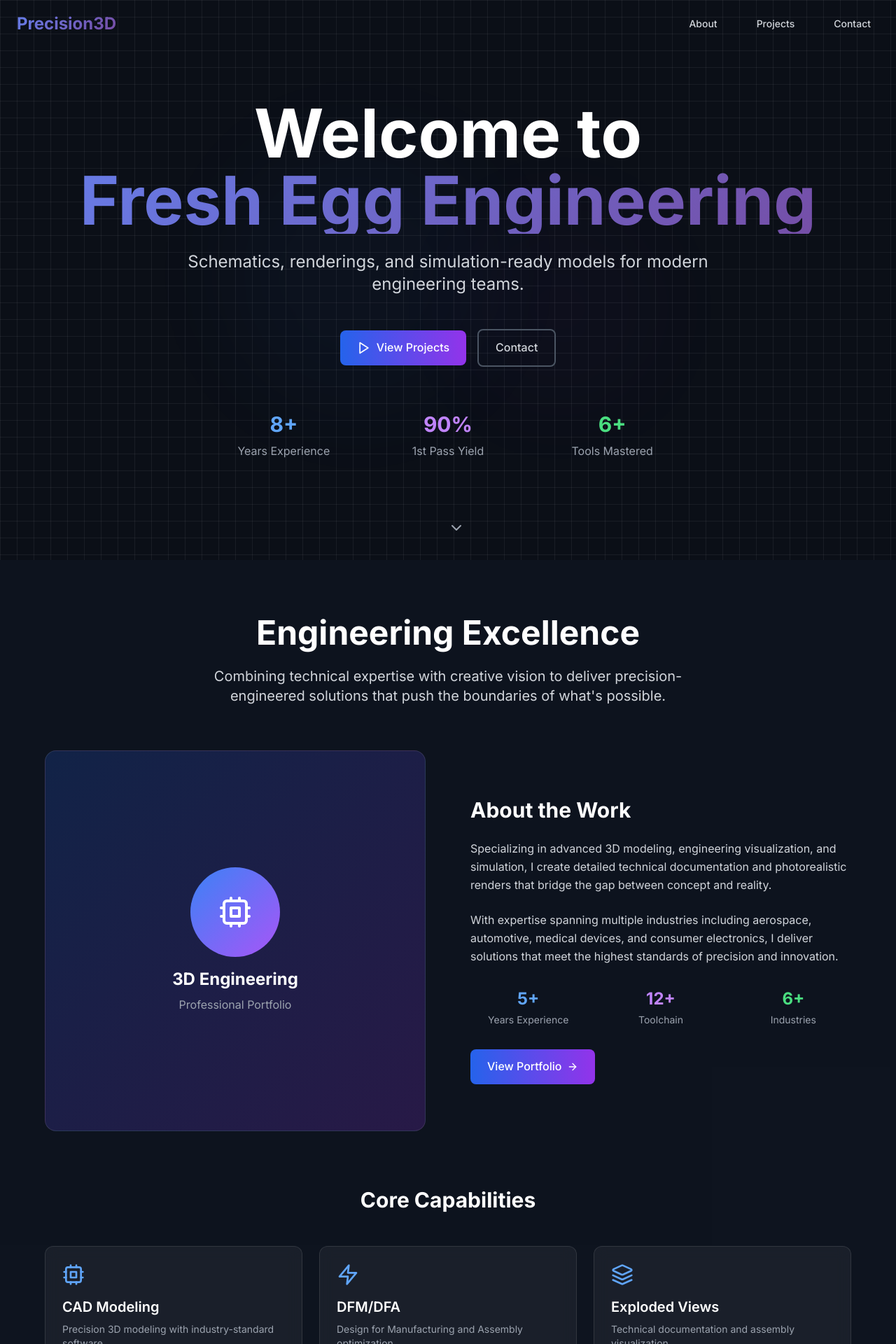
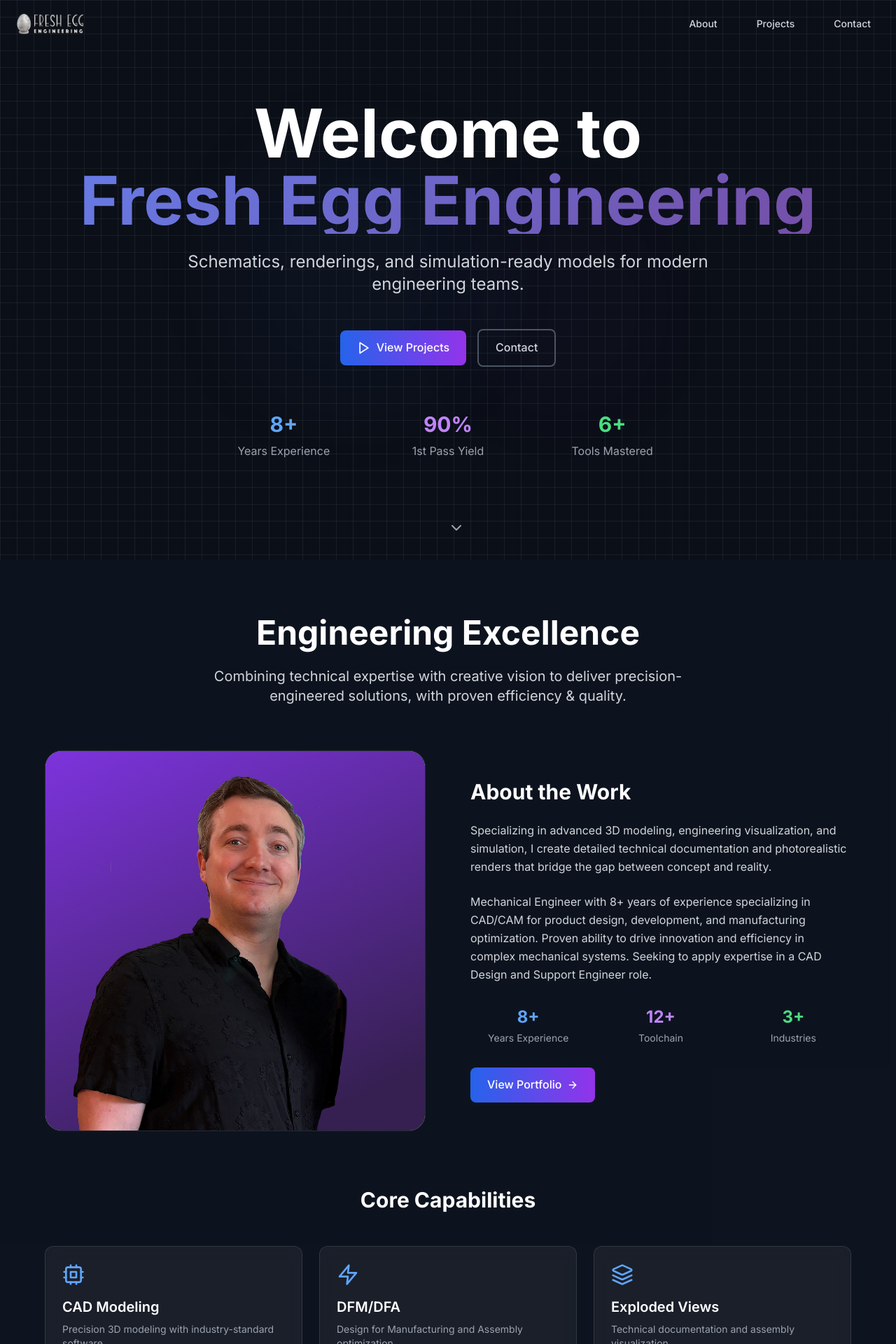
Before and after one commit to fresheggdesigns/FreshEggEngineering, a Next.js app: page / in a window 1280 px wide. Shown: the top 1920 px of the page at 70% size. Built offline with nearby package versions, Linux system fonts and the light colour scheme.

Commit message:
Updated Imagery

```diff
--- a/app/components/About.tsx
+++ b/app/components/About.tsx
@@ -13,6 +13,7 @@ import {
   CheckCircle,
   ArrowRight
 } from 'lucide-react';
+import Image from 'next/image';
 
 const capabilities = [
   {
@@ -48,8 +49,8 @@ const capabilities = [
 ];
 
 const tools = [
-  'Fusion 360', 'SolidWorks', 'Inventor', 'CATIA', 'Rhino', 'Blender',
-  'KeyShot', 'V-Ray', 'ANSYS', 'ABAQUS', 'MATLAB', 'RobotStudio'
+  'Siemens NX', 'SolidWorks', 'Inventor', 'AutoCAD', 'CAD Drafting', 'FEA',
+  'GD&T', 'PLM'
 ];
 
 export default function About() {
@@ -83,7 +84,7 @@ export default function About() {
               transition={{ duration: 0.8, delay: 0.4 }}
             >
               Combining technical expertise with creative vision to deliver
-              precision-engineered solutions that push the boundaries of what's possible.
+              precision-engineered solutions, with proven efficiency & quality.
             </motion.p>
           </div>
 
@@ -96,14 +97,15 @@ export default function About() {
               animate={isInView ? { opacity: 1, x: 0 } : { opacity: 0, x: -50 }}
               transition={{ duration: 0.8, delay: 0.6 }}
             >
-              <div className="aspect-square bg-gradient-to-br from-blue-600/20 to-purple-600/20 rounded-2xl border border-white/10 flex items-center justify-center">
-                <div className="text-center">
-                  <div className="w-32 h-32 bg-gradient-to-br from-blue-500 to-purple-500 rounded-full mx-auto mb-4 flex items-center justify-center">
-                    <Cpu size={48} className="text-white" />
-                  </div>
-                  <h3 className="text-2xl font-bold text-white mb-2">3D Engineering</h3>
-                  <p className="text-gray-400">Professional Portfolio</p>
-                </div>
+              <div className="aspect-square rounded-3xl overflow-hidden border border-white/10">
+                <Image
+                  src="/images/AboutMe-Image.jpg"
+                  alt="About Me - Professional Engineering Portfolio"
+                  width={500}
+                  height={500}
+                  className="w-full h-full object-cover"
+                  priority
+                />
               </div>
             </motion.div>
 
@@ -120,15 +122,15 @@ export default function About() {
                 the gap between concept and reality.
               </p>
               <p className="text-gray-300 mb-8 leading-relaxed">
-                With expertise spanning multiple industries including aerospace, automotive,
-                medical devices, and consumer electronics, I deliver solutions that meet
-                the highest standards of precision and innovation.
+                Mechanical Engineer with 8+ years of experience specializing in CAD/CAM for product design,
+                development, and manufacturing optimization. Proven ability to drive innovation and efficiency
+                in complex mechanical systems. Seeking to apply expertise in a CAD Design and Support Engineer role.
               </p>
 
               {/* Stats Row */}
               <div className="grid grid-cols-3 gap-6 mb-8">
                 <div className="text-center">
-                  <div className="text-2xl font-bold text-blue-400 mb-1">5+</div>
+                  <div className="text-2xl font-bold text-blue-400 mb-1">8+</div>
                   <div className="text-sm text-gray-400">Years Experience</div>
                 </div>
                 <div className="text-center">
@@ -136,7 +138,7 @@ export default function About() {
                   <div className="text-sm text-gray-400">Toolchain</div>
                 </div>
                 <div className="text-center">
-                  <div className="text-2xl font-bold text-green-400 mb-1">6+</div>
+                  <div className="text-2xl font-bold text-green-400 mb-1">3+</div>
                   <div className="text-sm text-gray-400">Industries</div>
                 </div>
               </div>
--- a/app/components/Footer.tsx
+++ b/app/components/Footer.tsx
@@ -2,6 +2,7 @@
 
 import { motion } from 'framer-motion';
 import { ArrowUp, Github, Linkedin, Mail, ExternalLink } from 'lucide-react';
+import Image from 'next/image';
 
 export default function Footer() {
   const scrollToTop = () => {
@@ -54,9 +55,15 @@ export default function Footer() {
               transition={{ duration: 0.6 }}
               viewport={{ once: true }}
             >
-              <h3 className="text-2xl font-bold gradient-text mb-4">
-                Precision3D
-              </h3>
+              <div className="mb-4">
+                <Image
+                  src="/images/FreshEggEngineering-Logo.png"
+                  alt="FreshEgg Engineering"
+                  width={150}
+                  height={50}
+                  className="h-10 w-auto"
+                />
+              </div>
               <p className="text-gray-400 mb-6 max-w-md">
                 Professional 3D modeling, engineering visualization, and simulation services
                 for modern engineering teams and innovative projects.
--- a/app/components/Header.tsx
+++ b/app/components/Header.tsx
@@ -3,6 +3,7 @@
 import { useState, useEffect } from 'react';
 import { motion } from 'framer-motion';
 import { Menu, X } from 'lucide-react';
+import Image from 'next/image';
 
 const navItems = [
   { name: 'About', href: '#about' },
@@ -61,10 +62,17 @@ export default function Header() {
           {/* Logo */}
           <motion.div
             whileHover={{ scale: 1.05 }}
-            className="text-2xl font-bold gradient-text cursor-pointer"
+            className="cursor-pointer"
             onClick={() => window.scrollTo({ top: 0, behavior: 'smooth' })}
           >
-            Precision3D
+            <Image
+              src="/images/FreshEggEngineeringLogo.png"
+              alt="FreshEgg Engineering"
+              width={120}
+              height={40}
+              className="h-8 w-auto"
+              priority
+            />
           </motion.div>
 
           {/* Desktop Navigation */}
```
Also changed, not shown: public/images/AboutMe-Image.jpg (added), public/images/FreshEggEngineeringLogo.png (added).
